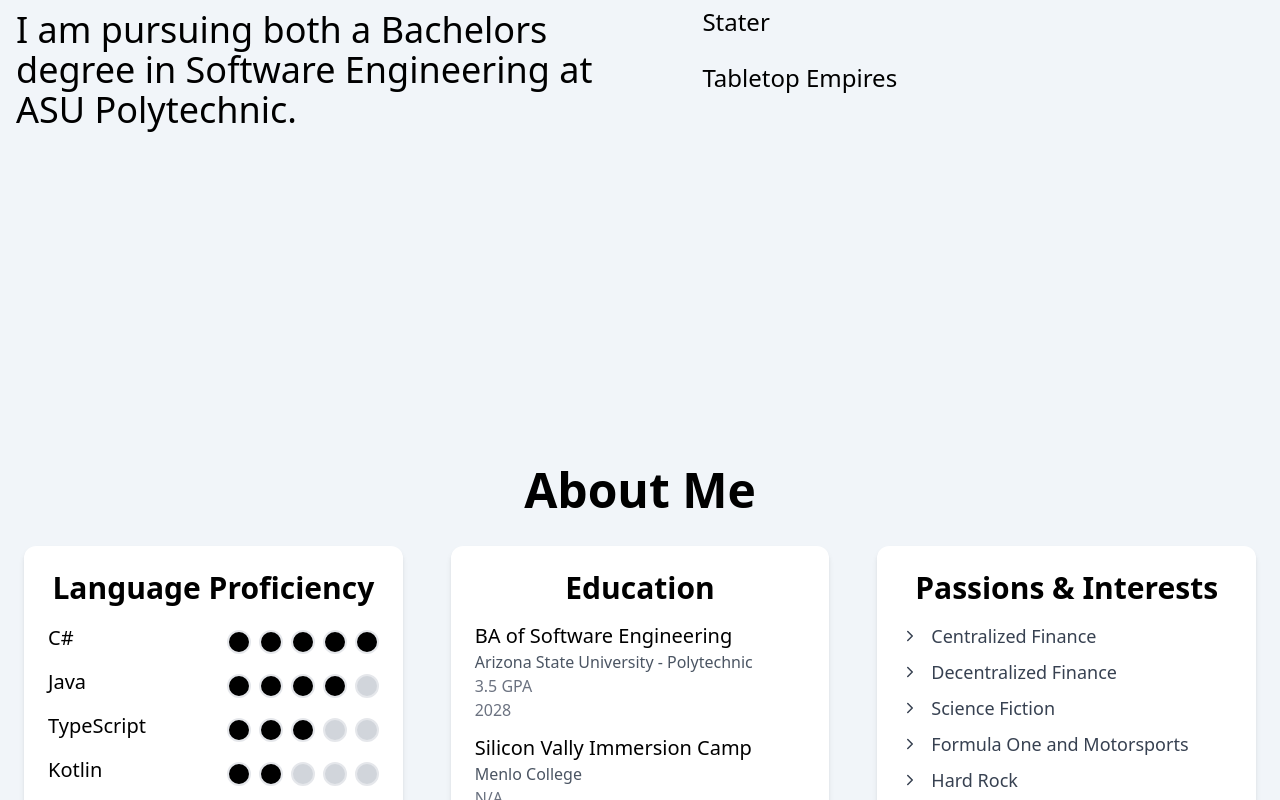
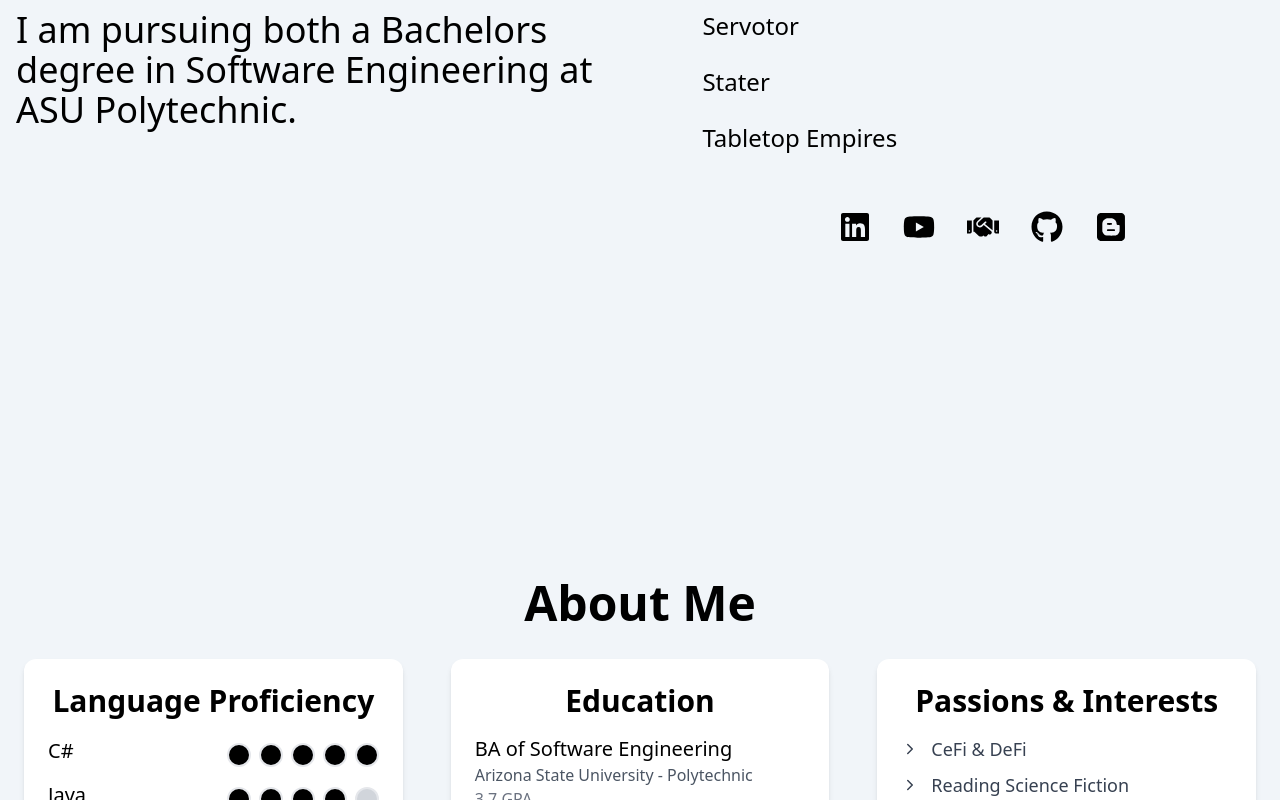
Before and after one commit to Tech-Know2/web_portfolio, a Next.js app in the folder portfolio/: page / in a window 1280 px wide. Shown: the part 460-1260 px from the top of the page. Built offline with nearby package versions, Linux system fonts and the light colour scheme.

Commit message:
Site is done for now, will go back and make improvments later on.

```diff
--- a/portfolio/src/app/aboutme.tsx
+++ b/portfolio/src/app/aboutme.tsx
@@ -60,7 +60,7 @@ const LanguageSkills = () => {
       transition={{ duration: 1, delay: 0.3 }}
     >
       <h2 className="text-2xl sm:text-3xl font-semibold text-black mb-4 text-center">Language Proficiency</h2>
-      {['C#', 'Java', 'TypeScript', 'Kotlin', 'Rust'].map((language, index) => (
+      {['C#', 'Java', 'TypeScript', 'Kotlin', 'Rust', 'SQL'].map((language, index) => (
         <motion.div
           key={index}
           className="flex items-center justify-between"
@@ -78,9 +78,10 @@ const LanguageSkills = () => {
             {[...Array(5)].map((_, ratingIndex) => {
               const rating = (index === 0 && ratingIndex < 5) ||
                              (index === 1 && ratingIndex < 4) ||
-                             (index === 2 && ratingIndex < 3) ||
+                             (index === 2 && ratingIndex < 2) ||
                              (index === 3 && ratingIndex < 2) ||
-                             (index === 4 && ratingIndex < 2);
+                             (index === 4 && ratingIndex < 2) ||
+                             (index === 5 && ratingIndex < 2);
 
               return (
                 <div
@@ -110,7 +111,7 @@ const EducationSection = () => {
     >
       <h2 className="text-2xl sm:text-3xl font-semibold text-black mb-4 text-center">Education</h2>
       {[
-        { degree: "BA of Software Engineering", institution: "Arizona State University - Polytechnic", year: "2028", gpa:"3.5 GPA" },
+        { degree: "BA of Software Engineering", institution: "Arizona State University - Polytechnic", year: "2028", gpa:"3.7 GPA" },
         { degree: "Silicon Vally Immersion Camp", institution: "Menlo College", year: "2023", gpa:"N/A"  },
         { degree: "High School Diploma", institution: "Whitney High School", year: "2024", gpa:"4.5 GPA"  },
       ].map((edu, index) => (
@@ -158,12 +159,11 @@ const PassionsInterests = () => {
         transition={{ duration: 1, delay: 0.5 }}
       >
         {[
-          "Centralized Finance",
-          "Decentralized Finance",
-          "Science Fiction",
+          "CeFi & DeFi",
+          "Reading Science Fiction",
           "Formula One and Motorsports",
-          "Hard Rock",
-          "Outdoors",
+          "Hard & Punk Rock",
+          "Outdoor Adventures",
           "Entrepreneurship and Business",
           "Aerospace",
           "World History",
--- a/portfolio/src/app/hero.tsx
+++ b/portfolio/src/app/hero.tsx
@@ -3,6 +3,7 @@
 import React from "react";
 import { motion } from "framer-motion";
 import { useInView } from "react-intersection-observer";
+import { FaLinkedin, FaYoutube, FaHandshake, FaGithub, FaBlogger } from "react-icons/fa";
 
 export default function Hero() {
   const { ref, inView } = useInView({ triggerOnce: true, threshold: 0.2 });
@@ -47,7 +48,7 @@ export default function Hero() {
               transition={{ duration: 1, delay: 0.5 }}
               ref={ref}
             >
-              Key Projects
+              Projects in Development
             </motion.h1>
             <motion.ul
               className="space-y-6"
@@ -64,6 +65,7 @@ export default function Hero() {
                 transition={{ duration: 1, delay: 0.7 }}
                 ref={ref}
               >
+                <a href="#projects">
                   <motion.div
                     className="absolute bottom-0 left-0 w-full h-[2px] bg-black scale-x-0 origin-left group-hover:scale-x-100 transition-all duration-300"
                   />
@@ -71,6 +73,7 @@ export default function Hero() {
                   <span className="absolute right-0 opacity-0 group-hover:opacity-100 transition-opacity duration-300">
                     &rarr;
                   </span>
+                </a>
               </motion.li>
               <motion.li
                 className="relative group text-xl sm:text-2xl font-normal cursor-pointer"
@@ -80,6 +83,7 @@ export default function Hero() {
                 transition={{ duration: 1, delay: 0.8 }}
                 ref={ref}
               >
+                <a href="#projects">
                   <motion.div
                     className="absolute bottom-0 left-0 w-full h-[2px] bg-black scale-x-0 origin-left group-hover:scale-x-100 transition-all duration-300"
                   />
@@ -87,6 +91,7 @@ export default function Hero() {
                   <span className="absolute right-0 opacity-0 group-hover:opacity-100 transition-opacity duration-300">
                     &rarr;
                   </span>
+                </a>
               </motion.li>
               <motion.li
                 className="relative group text-xl sm:text-2xl font-normal cursor-pointer"
@@ -96,6 +101,7 @@ export default function Hero() {
                 transition={{ duration: 1, delay: 0.9 }}
                 ref={ref}
               >
+                <a href="#projects">
                   <motion.div
                     className="absolute bottom-0 left-0 w-full h-[2px] bg-black scale-x-0 origin-left group-hover:scale-x-100 transition-all duration-300"
                   />
@@ -103,8 +109,59 @@ export default function Hero() {
                   <span className="absolute right-0 opacity-0 group-hover:opacity-100 transition-opacity duration-300">
                     &rarr;
                   </span>
+                </a>
               </motion.li>
             </motion.ul>
+
+            {/* Social media icons */}
+            <motion.div
+              className="flex space-x-8 mt-8 justify-center mt-[10%]"
+              initial={{ opacity: 0 }}
+              animate={inView ? { opacity: 1 } : { opacity: 0 }}
+              transition={{ duration: 1, delay: 0.8 }}
+              ref={ref}
+            >
+              <a
+                href="https://www.linkedin.com/in/james-cooper-harris/"
+                target="_blank"
+                rel="noopener noreferrer"
+                className="text-black hover:text-blue-700 transition duration-300"
+              >
+                <FaLinkedin size={32} />
+              </a>
+              <a
+                href="https://www.youtube.com/@dumbmoney261"
+                target="_blank"
+                rel="noopener noreferrer"
+                className="text-black hover:text-red-600 transition duration-300"
+              >
+                <FaYoutube size={32} />
+              </a>
+              <a
+                href="https://asu.joinhandshake.com/profiles/56784401"
+                target="_blank"
+                rel="noopener noreferrer"
+                className="text-black hover:text-gray-600 transition duration-300"
+              >
+                <FaHandshake size={32} />
+              </a>
+              <a
+                href="https://github.com/tech-know2"
+                target="_blank"
+                rel="noopener noreferrer"
+                className="text-black hover:text-gray-800 transition duration-300"
+              >
+                <FaGithub size={32} />
+              </a>
+              <a
+                href="https://coopersdevblog.blogspot.com"
+                target="_blank"
+                rel="noopener noreferrer"
+                className="text-black hover:text-gray-800 transition duration-300"
+              >
+                <FaBlogger size={32} />
+              </a>
+            </motion.div>
           </div>
         </div>
       </div>
--- a/portfolio/src/app/navbar.tsx
+++ b/portfolio/src/app/navbar.tsx
@@ -21,17 +21,11 @@ const Navbar = () => {
                             <Link href="#about-me" className="text-black hover:bg-neutral-800 hover:text-white px-3 py-2 rounded-md text-md font-medium">
                                 About Me
                             </Link>
-                            <Link href="#my-goals" className="text-black hover:bg-neutral-800 hover:text-white px-3 py-2 rounded-md text-md font-medium">
-                                My Goals
-                            </Link>
                             <Link href="#timeline" className="text-black hover:bg-neutral-800 hover:text-white px-3 py-2 rounded-md text-md font-medium">
                                 Timeline
                             </Link>
                             <Link href="#projects" className="text-black hover:bg-neutral-800 hover:text-white px-3 py-2 rounded-md text-md font-medium">
                                 Projects
-                            </Link>
-                            <Link href="#contact" className="text-black hover:bg-neutral-800 hover:text-white px-3 py-2 rounded-md text-md font-medium">
-                                Contact Me
                             </Link>
                         </div>
 
@@ -60,17 +54,11 @@ const Navbar = () => {
                             <Link href="#about-me" className="text-black hover:bg-neutral-800 hover:text-white px-3 py-2 rounded-md text-md font-medium">
                                 About Me
                             </Link>
-                            <Link href="#my-goals" className="text-black hover:bg-neutral-800 hover:text-white px-3 py-2 rounded-md text-md font-medium">
-                                My Goals
-                            </Link>
                             <Link href="#timeline" className="text-black hover:bg-neutral-800 hover:text-white px-3 py-2 rounded-md text-md font-medium">
                                 Timeline
                             </Link>
                             <Link href="#projects" className="text-black hover:bg-neutral-800 hover:text-white px-3 py-2 rounded-md text-md font-medium">
                                 Projects
-                            </Link>
-                            <Link href="#contact" className="text-black hover:bg-neutral-800 hover:text-white px-3 py-2 rounded-md text-md font-medium">
-                                Contact Me
                             </Link>
                         </div>
                     )}
--- a/portfolio/src/app/page.tsx
+++ b/portfolio/src/app/page.tsx
@@ -8,6 +8,7 @@ import Footer from "./footer";
 import Scroll from "./scroll";
 import AboutMe from "./aboutme";
 import Timeline from "./timeline";
+import Projects from "./projects";
 
 // Animation variant for fade-in effect
 const fadeIn = {
@@ -53,6 +54,10 @@ export default function Home() {
         <Timeline />
       </Section>
 
+      <Section id="projects">
+        <Projects />
+      </Section>
+
       <Footer />
     </div>
   );
--- /dev/null
+++ b/portfolio/src/app/projects.tsx
@@ -0,0 +1,87 @@
+"use client";
+
+import { motion } from "framer-motion";
+import { FiChevronRight } from "react-icons/fi";
+
+const projectsData = [
+  {
+    title: "Servotor",
+    description: "The evolution of Rook Servers, built on open-source and community tools.",
+    hashtags: "#CyberPanel, #Pterodactyl",
+    github: "https://github.com/Tech-Know2/Servotor",
+    startDate: "January 2023",
+    endDate: "Present",
+  },
+  {
+    title: "Table Top Empires",
+    description: "Developed a real-time, turn-based strategy game with Unity and Steam.",
+    hashtags: "#Unity, #Steam, #C#",
+    github: "https://github.com/Tech-Know2/RTS-Unity-Game",
+    startDate: "January 2023",
+    endDate: "Present",
+  },
+  {
+    title: "Stater",
+    description: "Developing an app integrating MoneyGram, Stellar, and Plaid for an alternative to traditional banking.",
+    hashtags: "#MongoDB, #Typescript, #Stellar",
+    github: "https://github.com/Tech-Know2/stater-outdated",
+    startDate: "January 2023",
+    endDate: "Present",
+  },
+  {
+    title: "Quibbit",
+    description: "An “Unblocked” flash game website with over 200 games in the content catalog so that my friends and other students could get around our middle school's game blocking system.",
+    hashtags: "#GoogleSites, #Flash, #Adsense",
+    github: "https://github.com/tech-know2",
+    startDate: "September 2018",
+    endDate: "June 2021",
+  },
+];
+
+const Projects = () => {
+  return (
+    <section className="pt-2 pb-16">
+      <div className="max-w-7xl mx-auto px-6">
+        {/* Header */}
+        <motion.h1
+          className="text-4xl sm:text-5xl font-bold text-black mb-8 text-center pb-10"
+          initial={{ opacity: 0, y: -50 }}
+          whileInView={{ opacity: 1, y: 0 }}
+          transition={{ duration: 1 }}
+        >
+          Personal Projects
+        </motion.h1>
+
+        <div className="grid grid-cols-1 sm:grid-cols-2 lg:grid-cols-3 gap-8 sm:gap-12">
+          {projectsData.map((project, index) => (
+            <motion.div
+              key={index}
+              className="bg-white p-4 sm:p-6 rounded-xl space-y-3 shadow-md transition-all duration-300 transform hover:scale-105 hover:shadow-2xl"
+              initial={{ opacity: 0, y: 50 }}
+              whileInView={{ opacity: 1, y: 0 }}
+              transition={{ duration: 0.8 }}
+            >
+              <h3 className="text-xl font-semibold py-[1%]">{project.title}</h3>
+              <p className="text-sm text-black py-[1%]">
+                {project.startDate} - {project.endDate}
+              </p>
+              <p className="text-base text-black py-[1%]">{project.description}</p>
+              <p className="text-sm text-black py-[1%]">{project.hashtags}</p>
+              <a
+                href={project.github}
+                target="_blank"
+                rel="noopener noreferrer"
+                className="text-black flex items-center space-x-2 pt-[4%] group-hover:text-blue-500"
+              >
+                <span>View on GitHub</span>
+                <FiChevronRight />
+              </a>
+            </motion.div>
+          ))}
+        </div>
+      </div>
+    </section>
+  );
+};
+
+export default Projects;
--- a/portfolio/src/app/timeline.tsx
+++ b/portfolio/src/app/timeline.tsx
@@ -13,6 +13,7 @@ const events = [
   { title: "Started Programming", description: "Began programming by creating small whack-a-mole games in Scratch.", date: "January 2016", hashtags:"#Scratch, #Block" },
   { title: "Elementary School Graduation", description: "Graduated elementary school.", date: "June 2018", hashtags:"" },
   { title: "Web Development", description: "Learned HTML, CSS, and JS as part of my cStem pathway in 7th grade.", date: "August 2018", hashtags:"#HTML, #CSS, #JS" },
+  { title: "Quibbit", description: "An “Unblocked” flash game website with over 200 games in the content catalog so that my friends and other students could get around our middle school's game blocking system.", date: "September 2018", hashtags:"#GoogleSites, #Flash, #Adsense, #Entrepreneur" },
   { title: "Upgraded to Unity", description: "Transitioned from Scratch to Unity with C# in 7th grade.", date: "January 2019", hashtags:"#C#, #Unity" },
   { title: "Red Block the Game", description: "Built my first game using a Brackeys tutorial on Unity.", date: "February 2019", hashtags:"#C#, #Unity, #Tutorial" },
   { title: "Space Farm Tycoon", description: "A city builder for Mars colonization, built in Scratch for a science project.", date: "February 2019", hashtags:"#Scratch, #Blocks" },
@@ -52,7 +53,7 @@ export default function TimelineComponent() {
               <motion.div
                 initial={{ opacity: 0, x: index % 2 === 0 ? -100 : 100 }}
                 whileInView={{ opacity: 1, x: 0 }}
-                viewport={{ once: false }}
+                viewport={{ once: true }}  // Ensure the animation runs only once
                 transition={{ duration: 0.8 }}
                 style={{ padding: 0 }}
               >
```
Also changed, not shown: 1 other file (tests, documents, lock files or other folders). Lines whose indentation alone changed are shown as unchanged.
